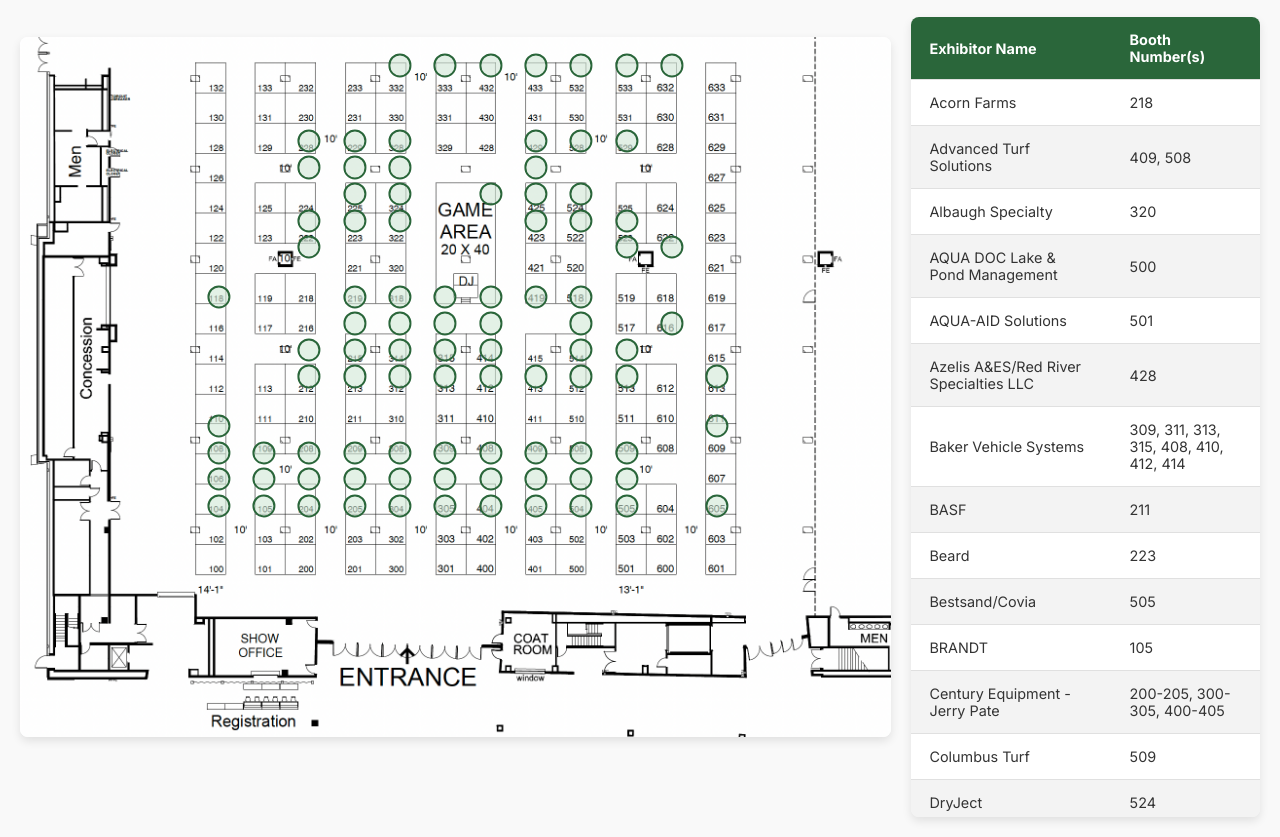
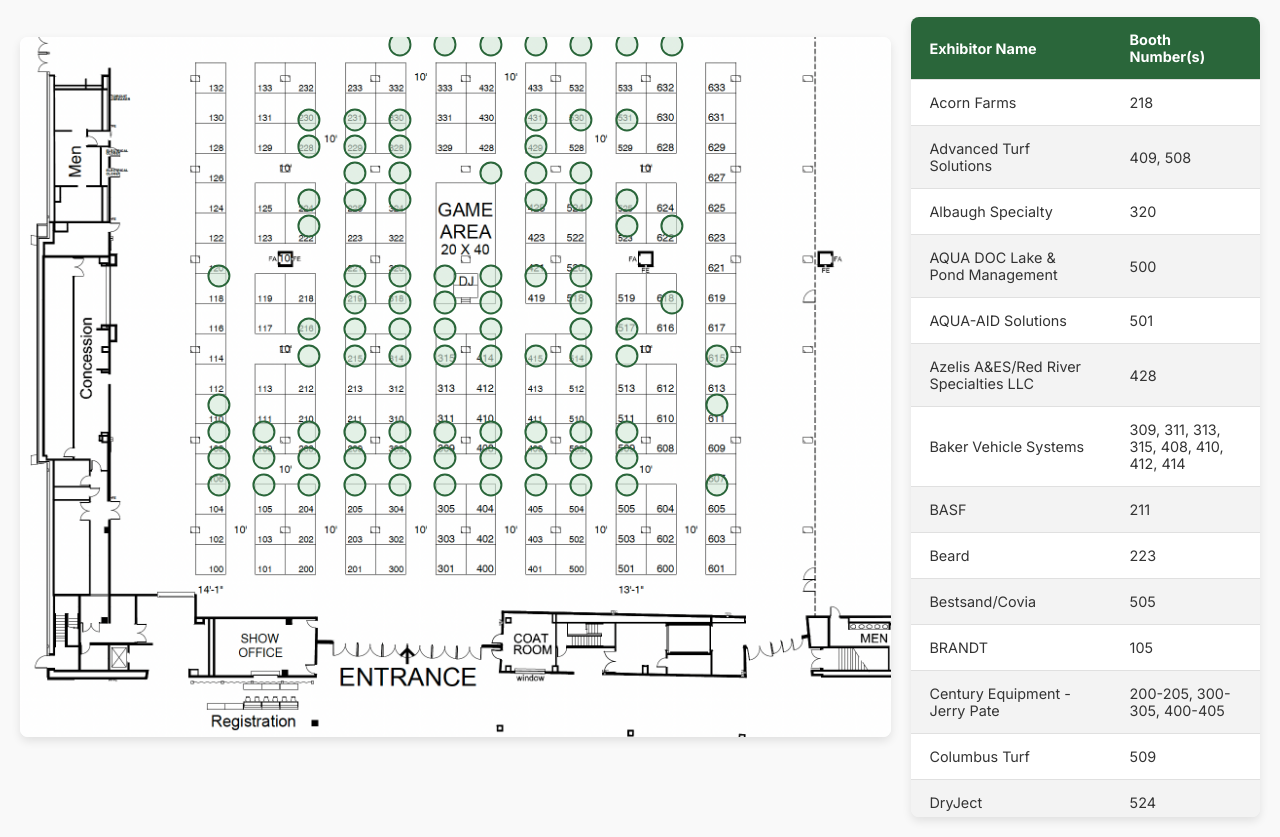
Before and after one commit to molly148/otf-tradeshow-floor-map-2026, a plain HTML site: page index.html in a window 1280 px wide. Shown: the part 83-920 px from the top of the page. Drawn offline with Linux system fonts and the light colour scheme.

Commit message:
Update index.html

```diff
--- a/index.html
+++ b/index.html
@@ -121,7 +121,7 @@
 
         // Added offset to shift the entire grid way higher (-12.0%)
         // Change this number to tweak exactly how high they go
-        const verticalShift = -12.0;
+        const verticalShift = -15.0;
         const horizontalShift = 0;
 
         function getBoothCoordinates(boothId) {
```
